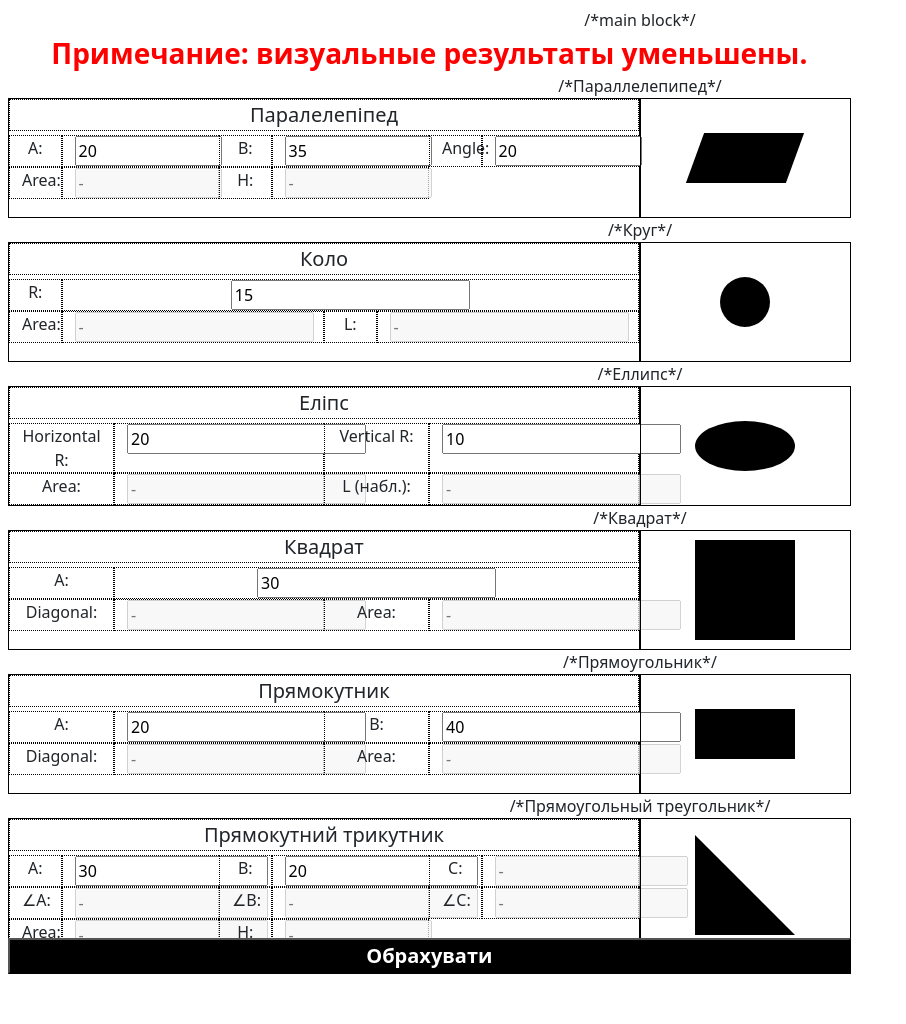
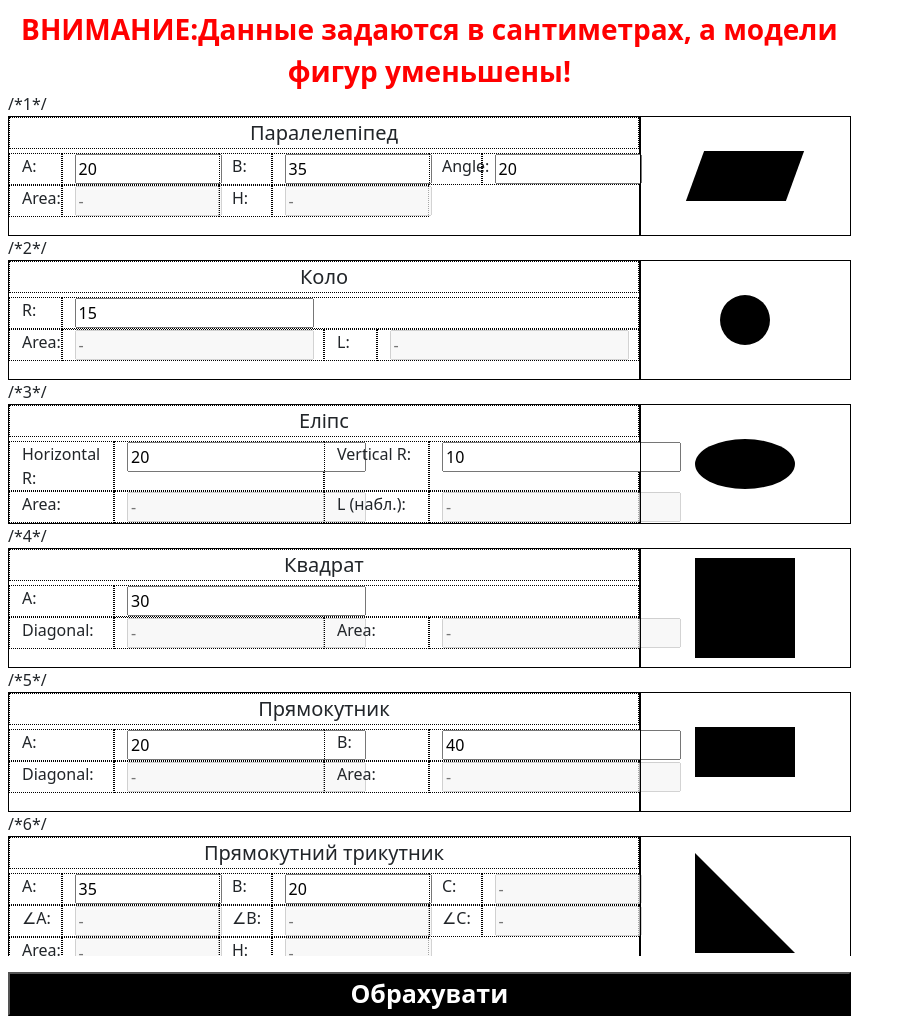
Before and after one commit to AlexGroup1984/task2, a plain HTML site: page index.html in a window 1280 px wide. Shown: the whole page, without its empty margins (0-906 px from the left). Before the commit the page ends 982 px from the top, so only its background shows below. Drawn offline with nearby package versions, Linux system fonts and the light colour scheme.

Commit message:
Update index.html

```diff
--- a/index.html
+++ b/index.html
@@ -5,7 +5,7 @@
     <meta charset="UTF-8">
     <meta http-equiv="X-UA-Compatible" content="IE=edge">
     <meta name="viewport" content="width=device-width, initial-scale=1.0">
-    <title>Calculator</title>
+    <title>Task-2</title>
     <link rel="stylesheet" href="style.css">
     <script src="script.js"></script>
     <link href="https://cdn.jsdelivr.net/npm/bootstrap@5.0.1/dist/css/bootstrap.min.css" rel="stylesheet"
@@ -16,9 +16,9 @@
 </head>
 
 <body>
-    <div class="p-2 m-0 text-center"> /*main block*/
-        <div class="col-md-8 text-center fs-3 warning fw-bold">Примечание: визуальные результаты уменьшены.</div>
-        /*Параллелепипед*/
+    <div class="p-2 m-0">
+        <div class="col-md-8 warning text-center fs-3 fw-bold">ВНИМАНИЕ:Данные задаются в сантиметрах, а модели фигур уменьшены!</div>
+        /*1*/
         <div class="row p-0 m-0" style="height: 15vh; overflow: hidden">
             <div class="col-md-6 borders">
                 <div class="row">
@@ -30,36 +30,35 @@
                     <div class="col-md-1">Angle:</div>
                     <div class="col-md-3"><input type="text" size="10px" id="parallelepiped_angle" value="20"></div>
                     <div class="col-md-1">Area:</div>
-                    <div class="col-md-3"><input type="text" size="10px" id="parallelepiped_area" placeholder="-"
-                            disabled>
+                    <div class="col-md-3"><input type="text" size="10px" id="parallelepiped_area" placeholder="-" disabled>
                     </div>
                     <div class="col-md-1">H:</div>
-                    <div class="col-md-3"><input type="text" size="10px" id="parallelepiped_h" placeholder="-" disabled>
+                    <div class="col-md-3"><input type="text" size="10px" id="parallelepiped_height" placeholder="-" disabled>
                     </div>
                 </div>
             </div>
-             <div class="col-md-2 d-flex justify-content-center align-items-center borders">
+            <div class="col-md-2 d-flex justify-content-center align-items-center borders">
                 <div class="parallelepiped" id="parallelepiped"></div>
             </div>
         </div>
-        /*Круг*/
+        /*2*/
         <div class="row p-0 m-0" style="height: 15vh; overflow: hidden">
             <div class="col-md-6 borders">
                 <div class="row">
                     <div class="col-md-12 fs-5 text-center borders_d mb-1">Коло</div>
                     <div class="col-md-1">R:</div>
-                    <div class="col-md-11"><input type="text" id="circle_r" value="15"></div>
+                    <div class="col-md-11"><input type="text" id="circle_radius" value="15"></div>
                     <div class="col-md-1">Area:</div>
                     <div class="col-md-5"><input type="text" id="circle_area" placeholder="-" disabled></div>
                     <div class="col-md-1">L:</div>
-                    <div class="col-md-5"><input type="text" id="circle_l" placeholder="-" disabled></div>
+                    <div class="col-md-5"><input type="text" id="circle_length" placeholder="-" disabled></div>
                 </div>
             </div>
             <div class="col-md-2 d-flex justify-content-center align-items-center borders">
                 <div class="circle" id="circle"></div>
             </div>
         </div>
-        /*Еллипс*/
+        /*3*/
         <div class="row p-0 m-0" style="height: 15vh; overflow: hidden">
             <div class="col-md-6 borders">
                 <div class="row">
@@ -74,11 +73,11 @@
                     <div class="col-md-4"><input type="text" id="ellipse_l" placeholder="-" disabled></div>
                 </div>
             </div>
-             <div class="col-md-2 d-flex justify-content-center align-items-center borders">
+            <div class="col-md-2 d-flex justify-content-center align-items-center borders">
                 <div class="ellipse" id="ellipse"></div>
             </div>
         </div>
-        /*Квадрат*/
+        /*4*/
         <div class="row p-0 m-0" style="height: 15vh; overflow: hidden">
             <div class="col-md-6 borders">
                 <div class="row">
@@ -95,7 +94,7 @@
                 <div class="square" id="square"></div>
             </div>
         </div>
-        /*Прямоугольник*/
+        /*5*/
         <div class="row p-0 m-0" style="height: 15vh; overflow: hidden">
             <div class="col-md-6 borders">
                 <div class="row">
@@ -114,37 +113,32 @@
                 <div class="rectangle" id="rectangle"></div>
             </div>
         </div>
-        /*Прямоугольный треугольник*/
+        /*6*/
         <div class="row p-0 m-0" style="height: 15vh; overflow: hidden">
-
             <div class="col-md-6 borders">
                 <div class="row">
                     <div class="col-md-12 fs-5 text-center borders_d mb-1">Прямокутний трикутник</div>
                     <div class="col-md-1">A:</div>
-                    <div class="col-md-3"><input type="text" size="15px" id="right_triangle_a" value="30"></div>
+                    <div class="col-md-3"><input type="text" size="10px" id="right_triangle_a" value="35"></div>
                     <div class="col-md-1">B:</div>
-                    <div class="col-md-3"><input type="text" size="15px" id="right_triangle_b" value="20"></div>
+                    <div class="col-md-3"><input type="text" size="10px" id="right_triangle_b" value="20"></div>
                     <div class="col-md-1">C:</div>
-                    <div class="col-md-3"><input type="text" size="15px" id="right_triangle_c" placeholder="-" disabled>
+                    <div class="col-md-3"><input type="text" size="10px" id="right_triangle_c" placeholder="-" disabled>
                     </div>
                     <div class="col-md-1">∠А:</div>
-                    <div class="col-md-3"><input type="text" size="15px" id="right_triangle_cut_a" placeholder="-"
-                            disabled>
+                    <div class="col-md-3"><input type="text" size="10px" id="right_triangle_angle_a" placeholder="-" disabled>
                     </div>
                     <div class="col-md-1">∠B:</div>
-                    <div class="col-md-3"><input type="text" size="15px" id="right_triangle_cut_b" placeholder="-"
-                            disabled>
+                    <div class="col-md-3"><input type="text" size="10px" id="right_triangle_angle_b" placeholder="-" disabled>
                     </div>
                     <div class="col-md-1">∠C:</div>
-                    <div class="col-md-3"><input type="text" size="15px" id="right_triangle_cut_c" placeholder="-"
-                            disabled>
+                    <div class="col-md-3"><input type="text" size="10px" id="right_triangle_angle_c" placeholder="-" disabled>
                     </div>
                     <div class="col-md-1">Area:</div>
-                    <div class="col-md-3"><input type="text" size="15px" id="right_triangle_area" placeholder="-"
-                            disabled>
+                    <div class="col-md-3"><input type="text" size="10px" id="right_triangle_area" placeholder="-" disabled>
                     </div>
                     <div class="col-md-1">H:</div>
-                    <div class="col-md-3"><input type="text" size="10px" id="right_triangle_h" placeholder="-" disabled>
+                    <div class="col-md-3"><input type="text" size="10px" id="right_triangle_height" placeholder="-" disabled>
                     </div>
                 </div>
             </div>
@@ -152,8 +146,8 @@
                 <div class="right_triangle" id="right_triangle"></div>
             </div>
         </div>
-        <div class="row p-0 m-0 col-md-8 d-flex justify-content-center">
-            <input type='submit' value='Обрахувати' onClick='start()' style="background-color: black; color: white; font-size: 20px; font-weight: bold;" />
+        <div class="row p-0 m-0 mt-3 col-md-8 d-flex justify-content-center">
+            <input type='submit' value='Обрахувати' onClick='start()' style="background-color: rgb(0,0,0); color: white; font-size: 25px; font-weight: bold;" />
         </div>
     </div>
 </body>
```
